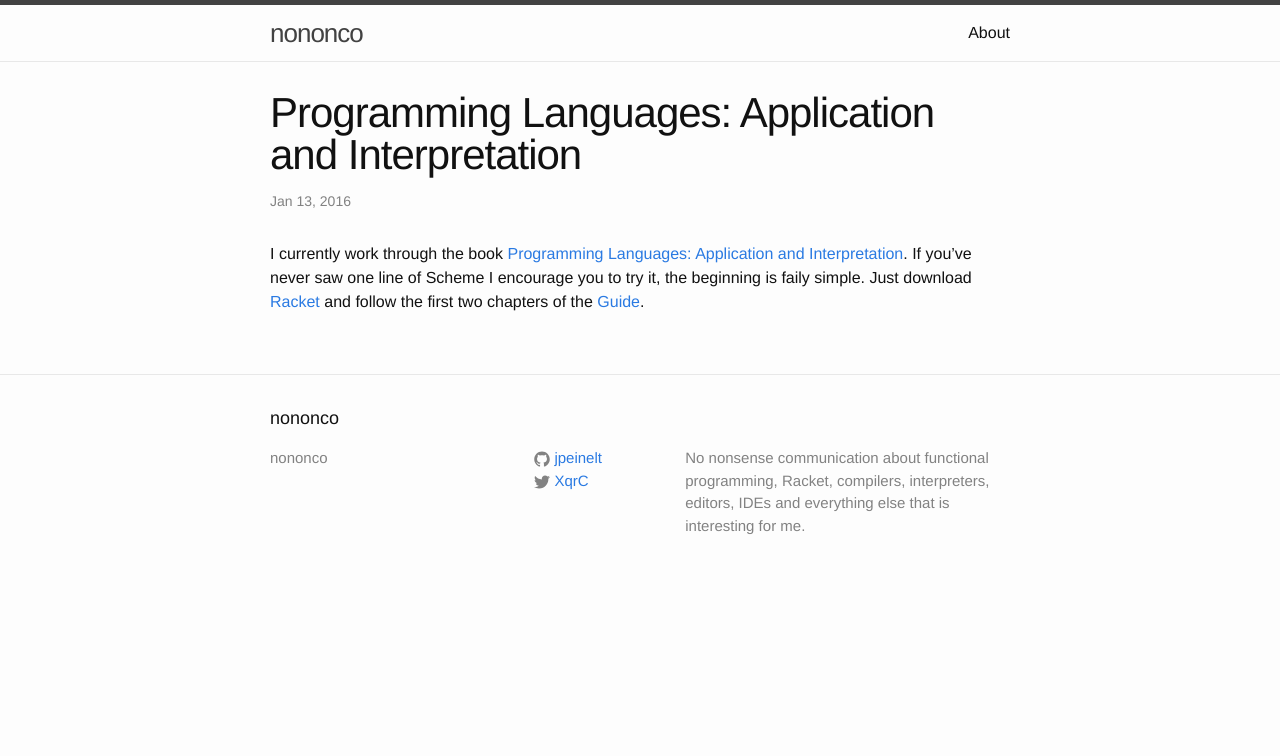
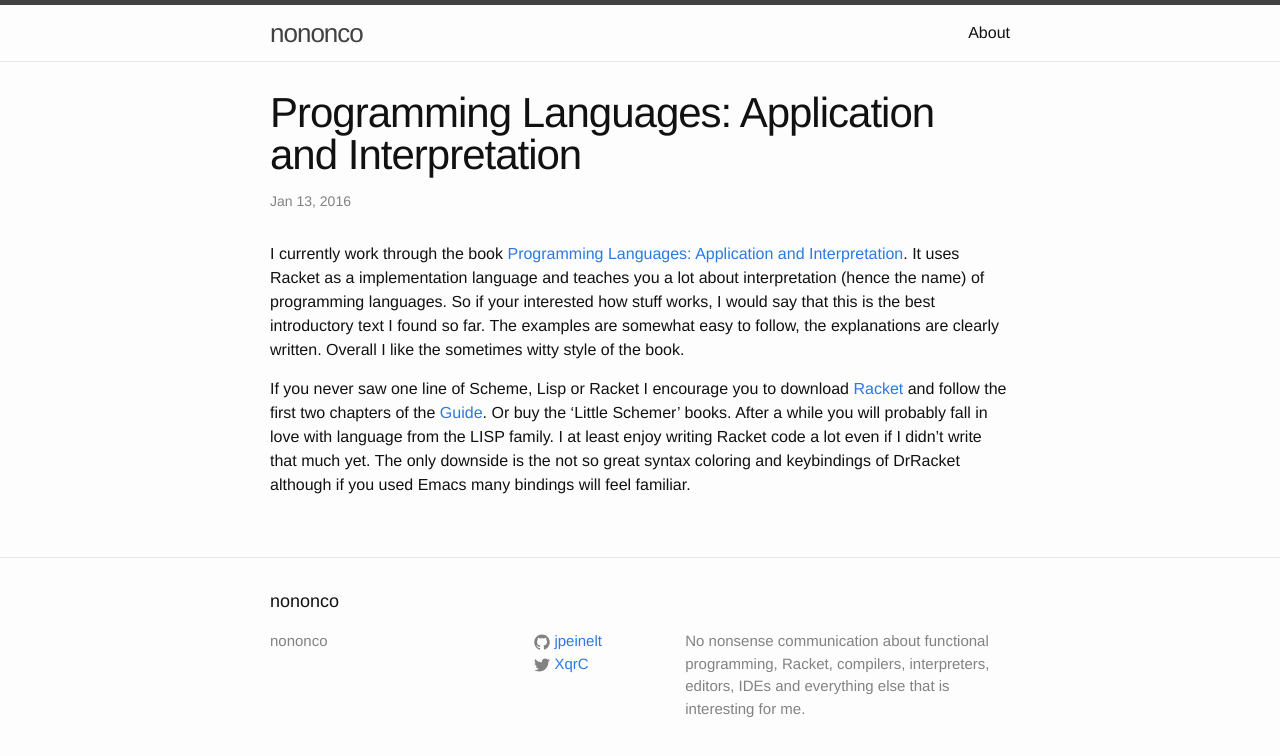
Before and after one commit to jpeinelt/jpeinelt.github.io, a Jekyll site: the page built from _posts/2016-01-13-welcome-to-jekyll.markdown, in a window 1280 px wide. Shown: the top 756 px of the page. Built offline with Jekyll 4.4.1, drawn with Linux system fonts in a browser that asks for light colours.

Commit message:
finished first post

```diff
--- a/_posts/2016-01-13-welcome-to-jekyll.markdown
+++ b/_posts/2016-01-13-welcome-to-jekyll.markdown
@@ -2,12 +2,20 @@
 layout: post
 title:  "Programming Languages: Application and Interpretation"
 date:   2016-01-13 17:10:46
-categories: jekyll update
+categories: functional interpreter compiler Racket
 ---
-I currently work through the book [Programming Languages: Application and Interpretation][plai-book]. If you've
-never saw one line of Scheme I encourage you to try it, the beginning is faily simple. Just download
-[Racket][racket] and follow the first two chapters of the [Guide][racket-guide].
 
+I currently work through the book [Programming Languages: Application and Interpretation][plai-book].
+It uses Racket as a implementation language and teaches you a lot about interpretation (hence the name)
+of programming languages. So if your interested how stuff works, I would say that this is the best introductory
+text I found so far. The examples are somewhat easy to follow, the explanations are clearly written. Overall I
+like the sometimes witty style of the book.
+
+If you never saw one line of Scheme, Lisp or Racket I encourage you to download [Racket][racket] and follow the
+first two chapters of the [Guide][racket-guide]. Or buy the 'Little Schemer' books.
+After a while you will probably fall in love with language from the LISP family.
+I at least enjoy writing Racket code a lot even if I didn't write that much yet. The only downside is
+the not so great syntax coloring and keybindings of DrRacket although if you used Emacs many bindings will feel familiar.
 
 [plai-book]:    http://cs.brown.edu/courses/cs173/2012/book/index.html
 [racket]:       http://racket-lang.org
```
